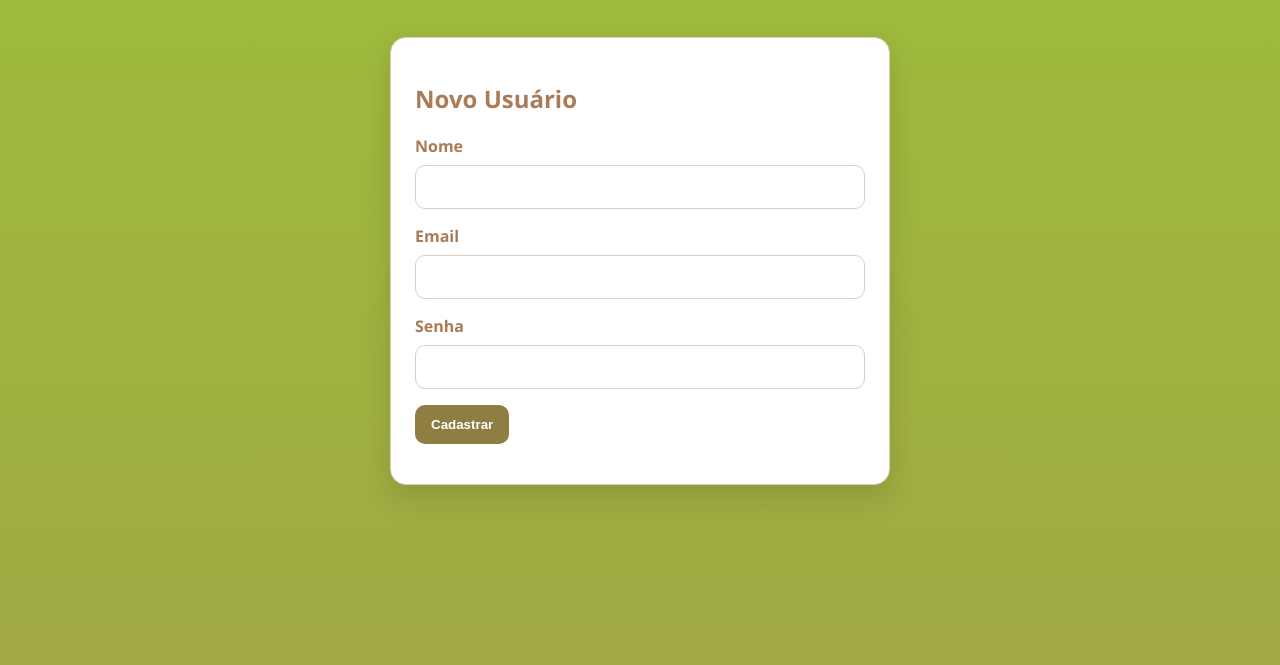
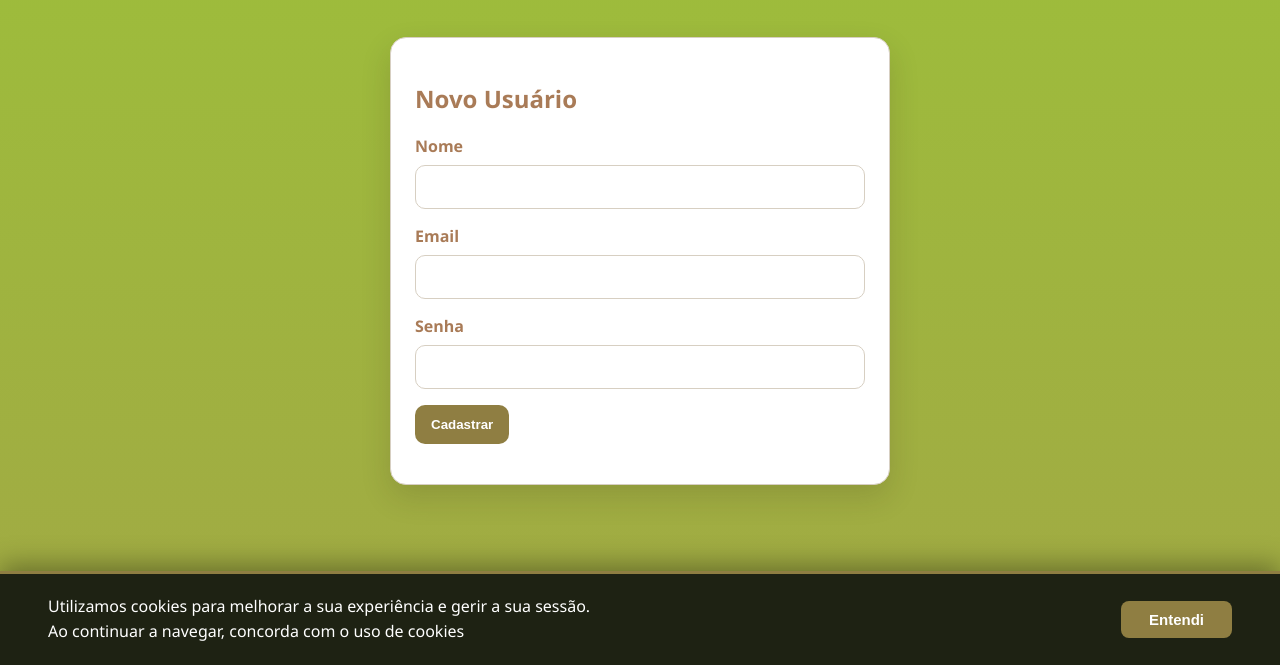
Before and after one commit to Joao-Eduardo-Hiku/Projeto-Desenvolvimento-Web, a plain HTML site: page lab-mysql-docker/frontend/index.html in a window 1280 px wide. Shown: the part 135-800 px from the top of the page. Drawn offline with Linux system fonts and the light colour scheme.

Commit message:
Atualizações finais no cadastro e login, e inicio do site

```diff
--- a/lab-mysql-docker/docker-compose.yml
+++ b/lab-mysql-docker/docker-compose.yml
@@ -6,7 +6,8 @@ services:
     container_name: mysql_lab
     restart: always
     environment:
-      MYSQL_ROOT_PASSWORD: root
+      # Utiliza variável de ambiente, e caso não exista usa 'root' como fallback
+      MYSQL_ROOT_PASSWORD: ${MYSQL_ROOT_PASSWORD:-root}
       MYSQL_DATABASE: lab_db
       MYSQL_USER: user
       MYSQL_PASSWORD: user123
@@ -20,7 +21,6 @@ services:
     build: ./app
     container_name: app_lab
     restart: always
-
     expose:
       - "3000"
     depends_on:
--- /dev/null
+++ b/lab-mysql-docker/frontend/cookies.js
@@ -0,0 +1,20 @@
+document.addEventListener('DOMContentLoaded', () => {
+  const cookieBanner = document.getElementById('cookie-banner');
+  const btnAceitar = document.getElementById('btn-aceitar-cookies');
+
+  // Verifica no armazenamento do navegador se o utilizador já aceitou antes
+  const cookiesAceitos = localStorage.getItem('cookiesAceitos');
+
+  // Se não tiver aceitado ainda, mostra o banner (remove o display: none)
+  if (!cookiesAceitos) {
+    cookieBanner.style.display = 'flex';
+  }
+
+  // Quando clicar no botão "Entendi"
+  btnAceitar.addEventListener('click', () => {
+    // Salva a preferência do utilizador para as próximas visitas
+    localStorage.setItem('cookiesAceitos', 'true');
+    // Esconde o banner
+    cookieBanner.style.display = 'none';
+  });
+});
--- a/lab-mysql-docker/frontend/index.html
+++ b/lab-mysql-docker/frontend/index.html
@@ -42,6 +42,16 @@
       <p id="mensagem" class="mensagem" aria-live="polite" role="status"></p>
     </section>
   </main>
+
+  <div id="cookie-banner" class="cookie-banner" role="region" aria-label="Aviso de uso de cookies" style="display: none;">
+    <p>
+      Utilizamos cookies para melhorar a sua experiência e gerir a sua sessão.<br>
+      Ao continuar a navegar, concorda com o uso de cookies
+    </p>
+    <button id="btn-aceitar-cookies" class="btn-cookie">Entendi</button>
+  </div>
+
+  <script src="./cookies.js"></script>
   <script src="./app.js"></script>
 </body>
 </html>
--- a/lab-mysql-docker/frontend/styles.css
+++ b/lab-mysql-docker/frontend/styles.css
@@ -121,3 +121,52 @@ button:hover {
     padding: 12px 16px;
   }
 }
+
+.cookie-banner {
+  position: fixed;
+  bottom: 0;
+  left: 0;
+  width: 100%;
+  background-color: #1e2213;
+  border-top: 3px solid var(--accent);
+  padding: 20px 16px;
+  display: flex;
+  flex-direction: column;
+  align-items: center;
+  gap: 16px;
+  box-shadow: 0 -6px 25px rgba(0, 0, 0, 0.35);
+  z-index: 1000;
+  text-align: center;
+}
+
+.cookie-banner p {
+  margin: 0;
+  font-size: 16px;
+  color: #ffffff;
+  line-height: 1.6;
+  font-weight: 500;
+}
+
+.btn-cookie {
+  width: auto;
+  padding: 10px 28px;
+  font-size: 15px;
+  background-color: var(--accent);
+  color: white;
+  border-radius: 8px;
+  font-weight: 600;
+  transition: background-color 0.2s ease;
+}
+
+.btn-cookie:hover {
+  background-color: var(--accent-dark);
+}
+
+@media (min-width: 768px) {
+  .cookie-banner {
+    flex-direction: row;
+    justify-content: space-between;
+    padding: 20px 48px;
+    text-align: left;
+  }
+}
```
Also changed, not shown: lab-mysql-docker/frontend/busca.html (added, +39 -0 lines), lab-mysql-docker/frontend/login.html (+10 -0 lines), 2 other files.
